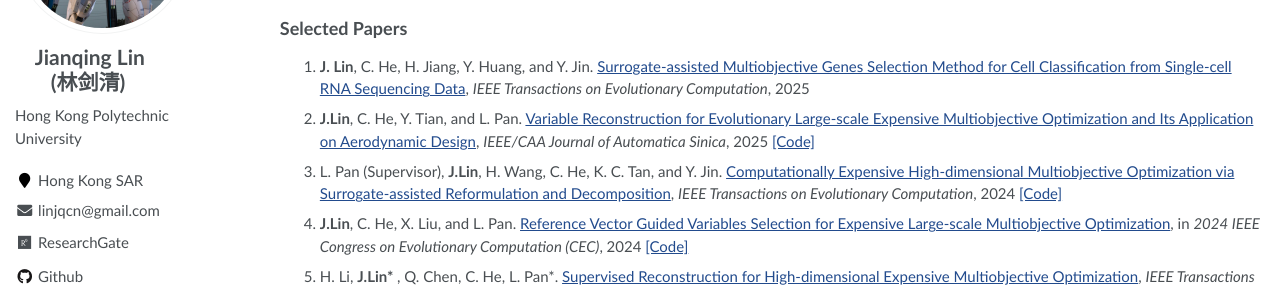
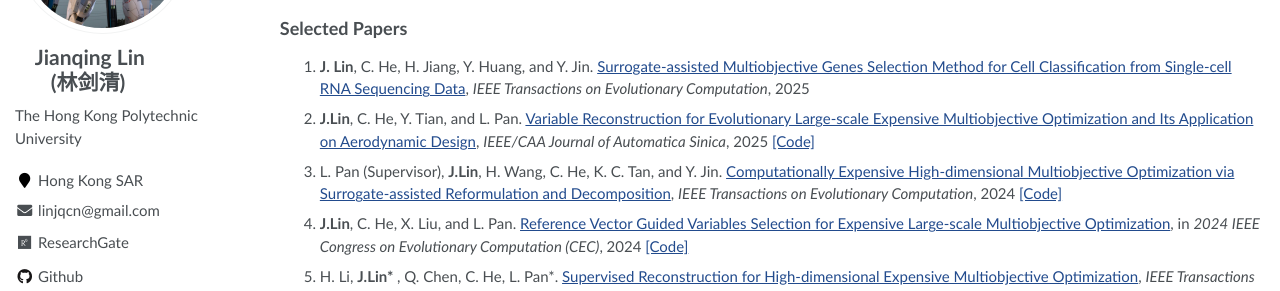
Before and after one commit to jqlincn/jqlincn.github.io, a Jekyll site: the page built from _pages/about.md, in a window 1280 px wide. Shown: the part 231-522 px from the top of the page. Built offline with Jekyll 4.4.1, drawn with Linux system fonts in a browser that asks for light colours.

Commit message:
Update _config.yml

```diff
--- a/_config.yml
+++ b/_config.yml
@@ -23,7 +23,7 @@ baidu_site_verification  :  # get baidu_site_verification from https://ziyuan.ba
 author:
   name             : " &nbsp;&nbsp;&nbsp; Jianqing Lin <br />  &nbsp;&nbsp;&nbsp;&nbsp;&nbsp;&nbsp;&nbsp;(林剑清)"
   avatar           : "images/Photo-4.jpg"
-  bio              : "Hong Kong Polytechnic University"
+  bio              : "The Hong Kong Polytechnic University"
   location         : "Hong Kong SAR"
   employer         :
   pubmed           :
```
